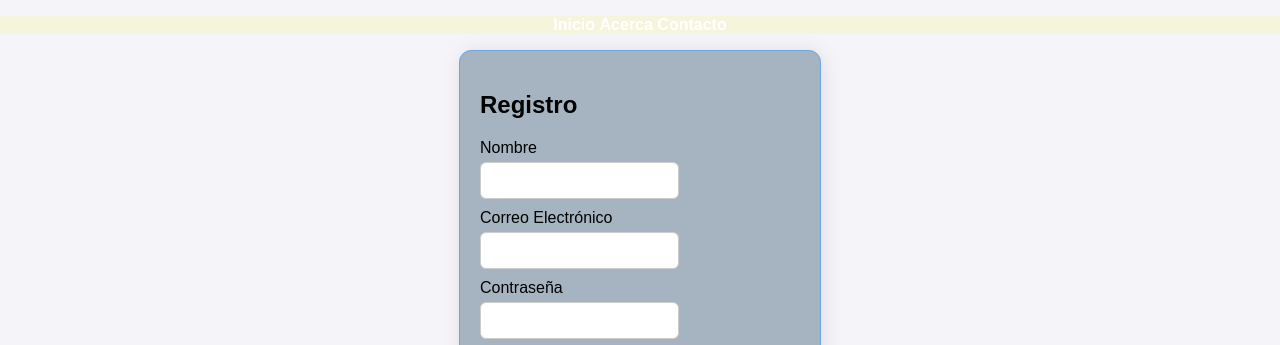
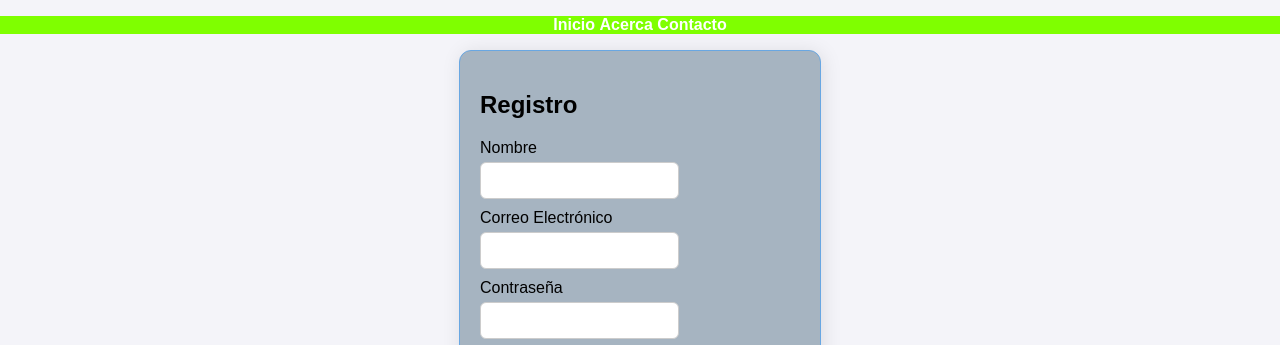
Before and after one commit to patricio11-loki/sesion16, a plain HTML site: page index.html in a window 1280 px wide. Shown: the top 345 px of the page. Drawn offline with Linux system fonts and the light colour scheme.

Commit message:
cambair colo

```diff
--- a/styles.css
+++ b/styles.css
@@ -5,7 +5,7 @@ body {
     padding: 0;
 }
 header {
-    background-color: beige;
+    background-color:chartreuse;
     color: white;
     padding: 10 px 0;
     text-align: center;
```
